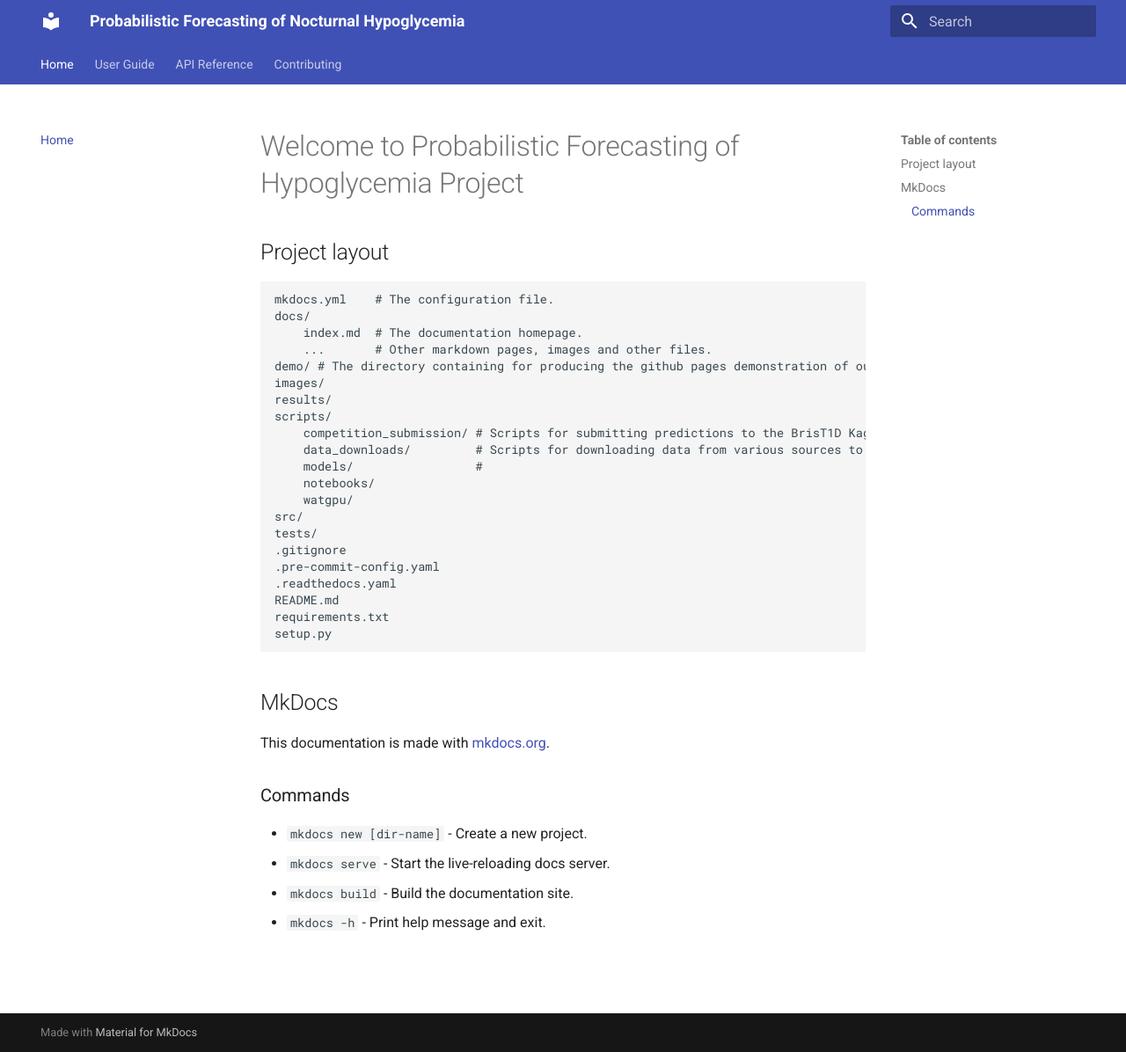
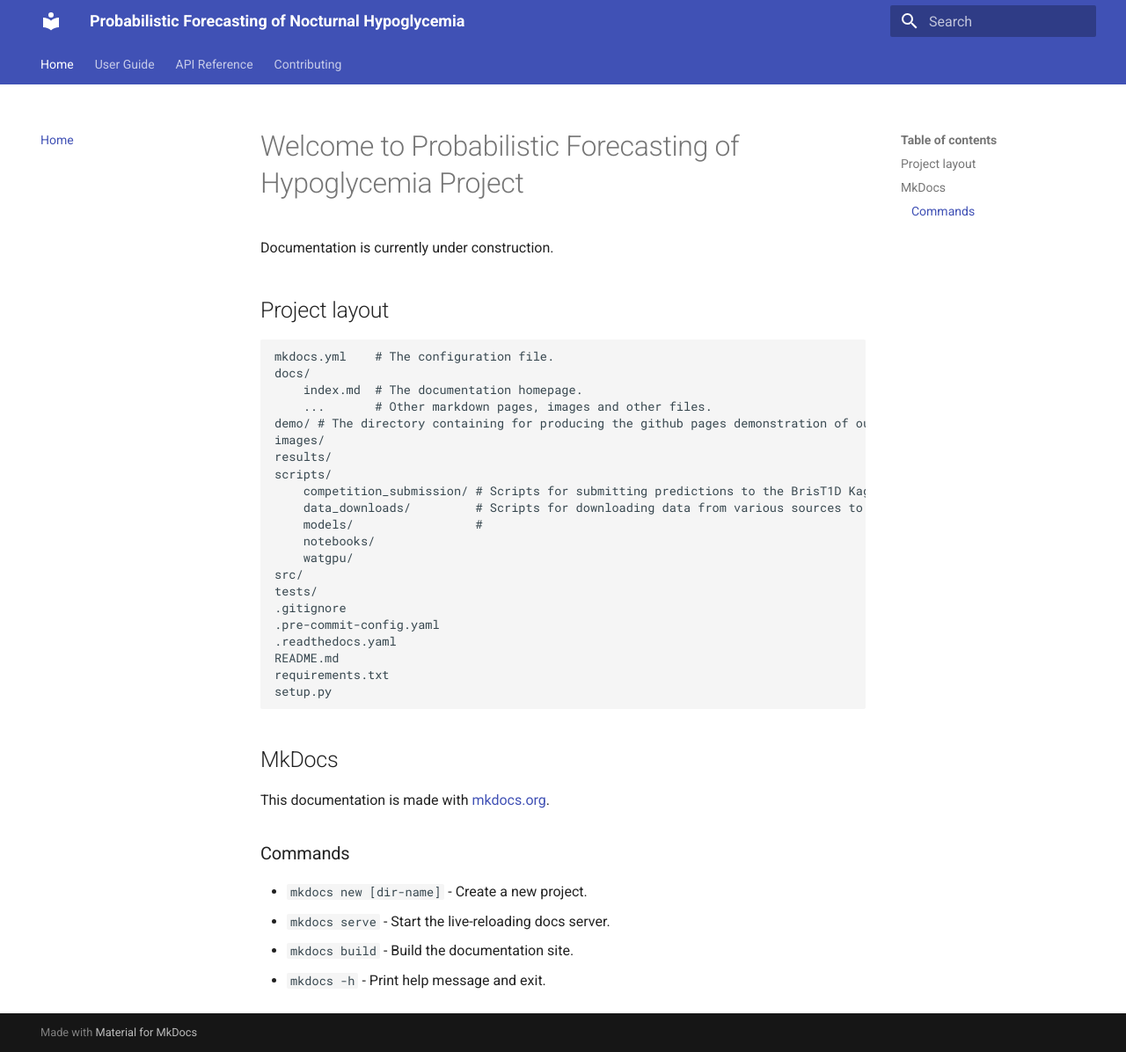
Before and after one commit to Blood-Glucose-Control/nocturnal-hypo-gly-prob-forecast, an MkDocs documentation site: the page built from docs/index.md, in a window 1280 px wide and 1196 px high. Shown: the whole window at 88% size. Built offline with MkDocs 1.6.1 and Material for MkDocs 9.7.7, drawn with Linux system fonts in a browser that asks for light colours; part of the change alters nothing that is shown.

```diff
--- a/docs/index.md
+++ b/docs/index.md
@@ -1,5 +1,5 @@
 # Welcome to Probabilistic Forecasting of Hypoglycemia Project
-
+Documentation is currently under construction.
 
 ## Project layout
 
--- a/mkdocs.yml
+++ b/mkdocs.yml
@@ -11,7 +11,7 @@ nav:
   - User Guide:
       - Installation: user-guide/installation.md
       - Usage: user-guide/usage.md
-      - WATGPU Benchmarking: user-guide/watgpu-benchmarking.md
+      - WATGPU Benchmarking: user-guide/watgpu-benchmark.md
   - API Reference: api-reference.md
   - Contributing: contributing.md
 
```
Also changed, not shown: docs/user-guide/watgpu-benchmark.md (renamed from docs/user-guide/watgpu_benchmark.md).
